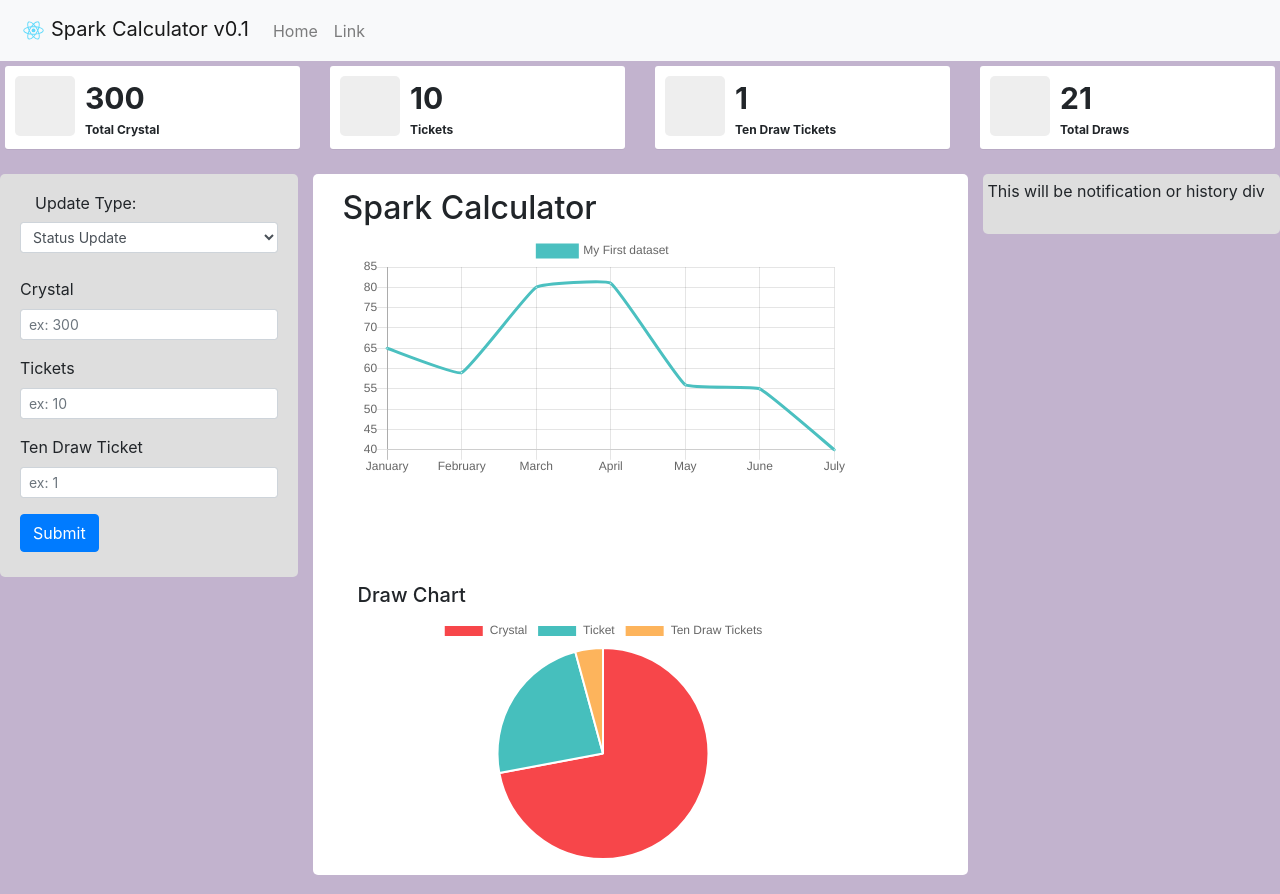
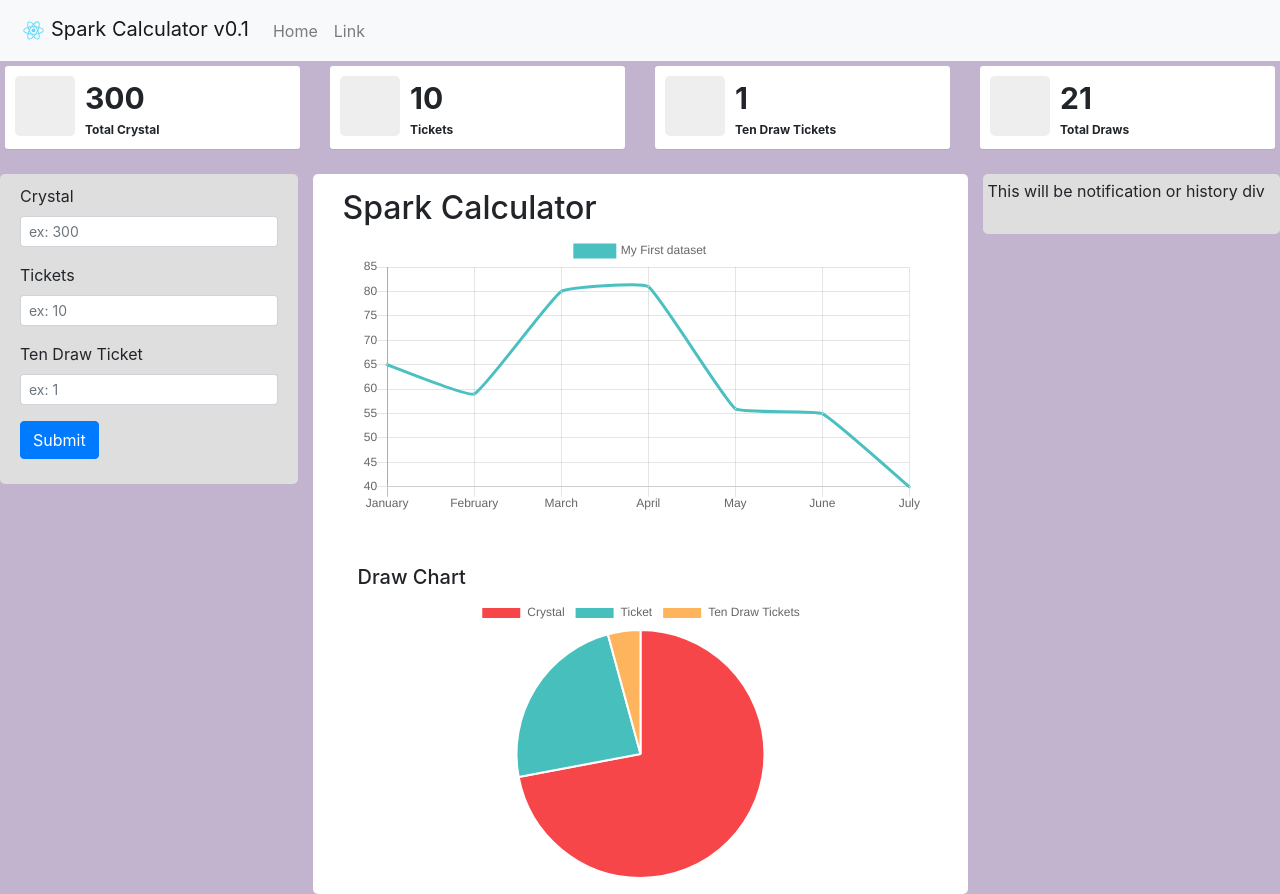
Before and after one commit to ipulcrimx/spark-calculator, a React (Create React App) app: page / in a window 1280 px wide. Built offline with nearby package versions, Linux system fonts and the light colour scheme.

Commit message:
and remove some class div

```diff
--- a/src/App.js
+++ b/src/App.js
@@ -11,7 +11,6 @@ class App extends Component
     render()
     {
         return (
-            <div className="main-content">
             <Container fluid="true">
                 <Row>
                     <Col md={3}>
@@ -21,13 +20,13 @@ class App extends Component
                     </Col>
                     <Col md={6}>
                         <Row className="dummy-white">
-                                <Col xl={8}>
+                            <Col md="8">
                                 <h2>Spark Calculator</h2>
                             </Col>
-                                <Col xl={8} className="graph">
+                            <Col md="12">
                                 <Graph />
                             </Col>
-                                <Col xl={8} className="graph">
+                            <Col md="12">
                                 <Chart />
                             </Col>
                         </Row>
@@ -41,7 +40,6 @@ class App extends Component
                     </Col>
                 </Row>
             </Container>
-            </div>
         );
     }
 }
--- a/src/components/InputForm.js
+++ b/src/components/InputForm.js
@@ -20,17 +20,6 @@ class InputForm extends Component
     {
         return (
             <Form className="input-form">
-                <Form.Group as={"Row"}>
-                    <Form.Label as="Legend" column>
-                        Update Type:
-                    </Form.Label>
-                    <Form.Control size="sm" as="select">
-                        <option>Status Update</option>
-                        <option>Save Up</option>
-                        <option>Chucked</option>
-                    </Form.Control>
-                </Form.Group>
-                <br />
                 <Form.Group>
                     <Form.Label>Crystal</Form.Label>
                     <Form.Control size="sm" type="number" placeholder="ex: 300" />
```
Lines whose indentation alone changed are shown as unchanged.
